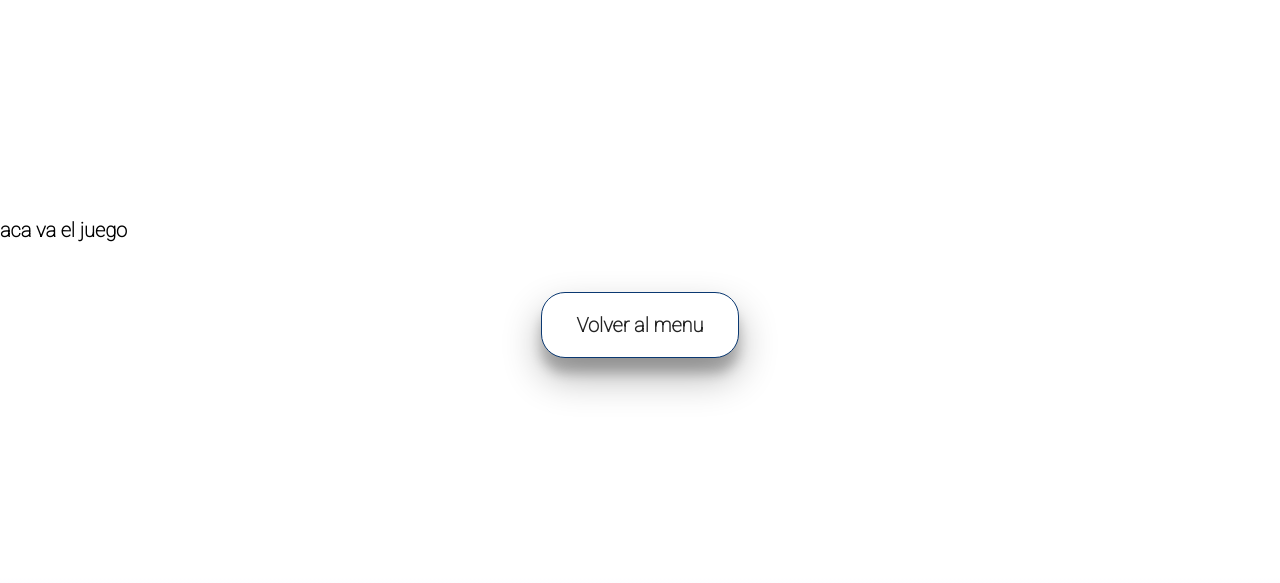
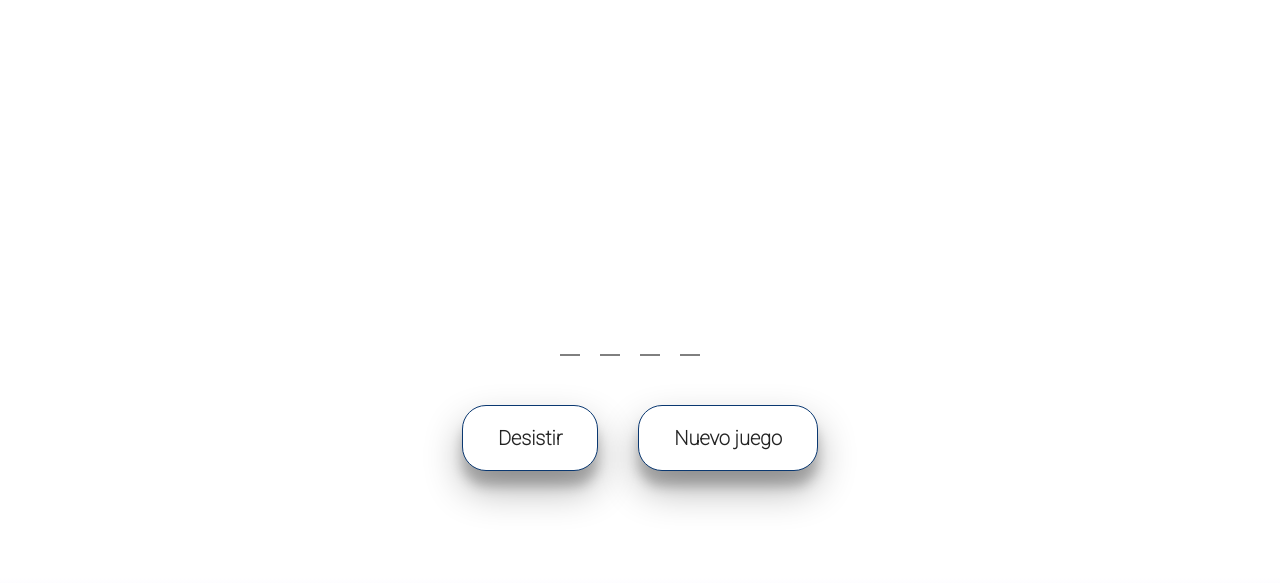
Before and after one commit to MartinPanelo/Ahorcado, a plain HTML site: page index.html in a window 1280 px wide. Both pictures are taken after a click on the link "Iniciar juego". Shown: the part 102-685 px from the top of the page. Drawn offline with Linux system fonts and the light colour scheme.

Commit message:
canvas: lineas y caracteres precionados

```diff
--- a/index.html
+++ b/index.html
@@ -29,17 +29,23 @@
 
       <div id="j">
 
-        <div>
+        <div class="grafico">
 
-          aca va el juego
+          <canvas id="micanvas" width="500px" height="300px">
+
+            Tu navegador no soporta canvas. <!-- Mensaje para mostrar si el navegador no soporta la etiqueta canvas -->
+        </canvas>
+        <div id="salida"></div>
         </div>
-        <div class="volvermenu">
-          <a onclick="modulos(1)">Volver al menu</a>
+        <div class="menujuego volvermenu ">
+          <a onclick="modulos(1)">Desistir</a>
+          <a onclick="empiezaJuego()">Nuevo juego</a>
         </div>
       </div>
 
 
       <div id="d">
+
         <div class="lista">
           <div class="contenedor-agregar">
             <p><label>Agregar una palabra</label></p>
--- a/script.js
+++ b/script.js
@@ -5,32 +5,40 @@ let juego = document.getElementById("j");
 let dic = document.getElementById("d");
 let list = document.getElementById("myList");
 
+let letrasTocadas = [20];
+
+
+var c = document.getElementById("micanvas");
+var cxt = c.getContext("2d");
+
+
 /* --------------------------------- */
 
 let palabras = ["HOLA", "CHAU", "MARMOTA"];
+let palabraAux;
+let palabraParaJugar;
 // var mi_array = ["cero", "uno", "dos", "tres", "cuatro"];
 init();
 
-
-
 function init() {
-
   modulos(1);
- /*  menu.style.display = "visibility"; // 'none'
-  d.style.display = "none"; // 'none' */
+  /*  menu.style.display = "visibility"; // 'none'
+   d.style.display = "none"; // 'none' */
 }
 
-function agregarPalabra(){
+function agregarPalabra() {
+    palabraAux = document.getElementById("input1").value;
 
+    if (palabraAux.indexOf(" ") != -1) {
+        alert("Solo esta permitido ingresar de a una palabra");
+    } else if (palabras.indexOf(document.getElementById("input1").value) != -1) {
+        alert("Error, palabra duplicada");
+    } else {
+        palabras.push(document.getElementById("input1").value);
 
-
-  palabras.push(document.getElementById("input1").value);
-
- glosario();
-}
-
-
-
+        glosario();
+    }
+    }
 
 function borrar(b) {
   palabras.splice(b, 1);
@@ -40,14 +48,13 @@ function borrar(b) {
 }
 
 function glosario() {
-
   modulos(2);
   list.innerHTML = "";
 
   palabras.forEach((item, index) => {
     let b = document.createElement("button");
     let ul = document.createElement("ul");
-    b.setAttribute("class","botonTres");
+    b.setAttribute("class", "botonTres");
     b.innerHTML = "Borrar";
 
     b.addEventListener("click", function () {
@@ -58,32 +65,111 @@ function glosario() {
 
     list.appendChild(ul);
     ul.appendChild(b);
-
   });
 }
 
-function modulos(modulo){
-
-  if(modulo == 1){ // menu principal
+function modulos(modulo) {
+  if (modulo == 1) {
+    // menu principal
     menu.style.display = "flex"; // 'none'
     d.style.display = "none"; // 'none'
     juego.style.display = "none";
   }
-  if(modulo == 2){ // agregar palabras}
+  if (modulo == 2) {
+    // agregar palabras}
     menu.style.display = "none"; // 'none'
     d.style.display = "block"; // 'none'
     juego.style.display = "none";
   }
-  if(modulo == 3){ // entra al juego}
+  if (modulo == 3) {
+    // entra al juego}
     menu.style.display = "none"; // 'none'
     d.style.display = "none"; // 'none'
     juego.style.display = "block";
+    empiezaJuego();
+  }
+}
+
+button2.onclick = glosario;
+
+// esto es para capturar las teclas precionadas
+document.addEventListener("keydown", e =>{
+
+  console.log(e);
+  /* salida.innerHTML += e.key; + '<br />'; */
+
+  letratocada(e.key);
+
+});
+
+
+function letratocada(key) {
+
+  var ctx = c.getContext("2d");
+
+  cxt.font = "25px bold Roboto, sans-serif";
+  console.log(letrasTocadas);
+
+
+
+
+  if(!letrasTocadas.includes(key)){
+
+    letrasTocadas[letrasTocadas.length] = key;
+    cxt.fillText(key,letrasTocadas.length *20 +((500/3) - (palabraParaJugar.length * 20)) ,280); // Texto contornos
+
+
+  }else{
+    console.log("ya usaste esa letra");
   }
 
+ /*  if(palabraParaJugar.includes(key)){
+      // agregar arriba
+  }else{
+    // dibujo al bicho
+  } */
+
+
 }
+
+
+function empiezaJuego(){
+
+  salida.innerHTML ="";
+  palabraRandom();
+  var ctx = c.getContext("2d");
+  ctx.clearRect(0, 0, c.width, c.height);
+  let punto_partida = (500/2) - (palabraParaJugar.length * 20);
+  ctx.lineWidth = 1;
+  let x = punto_partida;
+  let y = 250;
+
+   for (var i = 0; i < palabraParaJugar.length; i++){
+
+    ctx.beginPath();
+    ctx.moveTo(x, y);
+    ctx.lineTo(x+20, 250);
+    ctx.stroke();
+    x += 40;
+  }
 
 
 
 
 
-button2.onclick = glosario;
+}
+
+function palabraRandom(){
+
+
+
+
+
+    console.log(palabras);
+    console.log("asd"+ Math.floor(Math.random() * (palabras.length)));
+    palabraParaJugar = palabras[ Math.floor(Math.random() * (palabras.length))];
+    console.log(palabraParaJugar);
+
+
+
+}
--- a/style.css
+++ b/style.css
@@ -75,12 +75,21 @@ body {
   flex-direction: column;
   align-items: center;
 }
+.menujuego{
+  display: flex;
+
+  flex-direction:row;
+
+}
+.menujuego a{
+  margin-inline: 20px;
+}
 .volvermenu a {
   border-radius: 24px;
   text-decoration: none;
   box-shadow: rgba(0, 0, 0, 0.3) 0px 19px 38px,
     rgba(0, 0, 0, 0.22) 0px 15px 12px;
-  margin-top: 50px;
+/*   margin-top: 50px; */
   background: #ffffff;
   border: 1px solid #0a3871;
   color: rgb(35, 35, 35);
@@ -157,10 +166,12 @@ ol {
   align-items: center;
 }
 
+
 .lista {
   display: flex;
   justify-content: space-around;
   flex-direction: row;
+  margin-bottom: 50px;
   /*  align-items: center; */
 }
 
@@ -182,3 +193,23 @@ ul {
 .contenedor-agregar input {
   width: 255px;
 }
+
+
+.grafico{
+
+  display: flex;
+  align-items: center;
+  justify-content: center;
+}
+
+/* .juego{
+  display:block;
+} */
+/* @media screen and (max-width: 375px) {
+  #d{
+
+    display:flex;
+
+  }
+}
+ */
```
